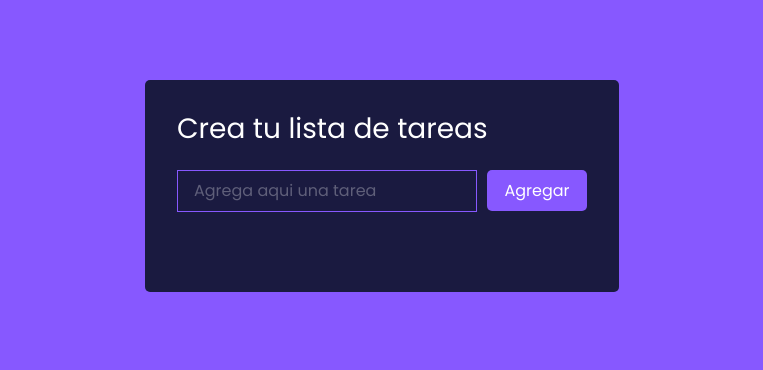
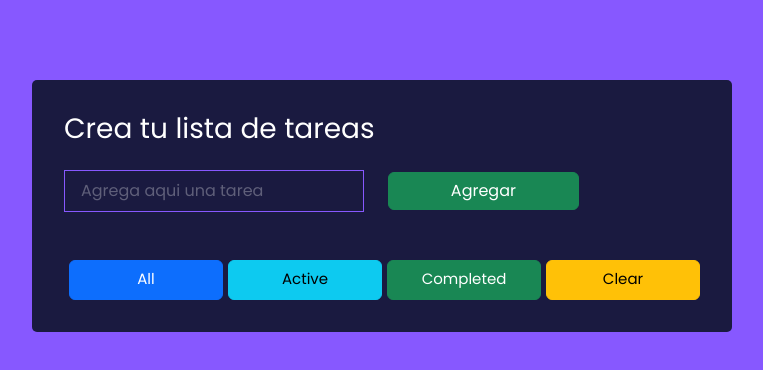
Before and after one commit to Marto85/TP-Integrador-ArgPrograma-React, a React (Vite) app in the folder TaskList/: page / in a window 1280 px wide. Shown: the top 370 px of the page, without its empty margins (258-1021 px from the left). Built offline with nearby package versions, Linux system fonts and the light colour scheme.

Commit message:
modificando estilos y agregando botones para funcionalidades futuras de filtros

```diff
--- a/TaskList/src/components/EditForm.jsx
+++ b/TaskList/src/components/EditForm.jsx
@@ -10,9 +10,9 @@ const EditForm = ({ editTask, task}) => {
     }
 
     return (
-        <form className='form-container' onSubmit={handleSubmit}>
-            <input type='text' className='form-input' value={value} placeholder={'Modificar tarea'} onChange={(e) => setValue(e.target.value)}></input>
-            <button type='submit' className='submit-btn'>Actualizar</button>
+        <form className="form-container" onSubmit={handleSubmit}>
+            <input type="text" className="form-input" value={value} placeholder={'Modificar tarea'} onChange={(e) => setValue(e.target.value)}></input>
+            <button type="button" className="btn btn-light">Agregar</button>
         </form>
     )
 }
--- a/TaskList/src/components/Form.jsx
+++ b/TaskList/src/components/Form.jsx
@@ -12,7 +12,7 @@ const Form = ({ addTask}) => {
     return (
         <form className='form-container' onSubmit={handleSubmit}>
             <input type='text' className='form-input' value={value} placeholder='Agrega aqui una tarea' onChange={(e) => setValue(e.target.value)}></input>
-            <button type='submit' className='submit-btn'>Agregar</button>
+            <button type="button" className="btn btn-success ms-4">Agregar</button>
         </form>
     )
 }
--- a/TaskList/src/components/Wrapper.jsx
+++ b/TaskList/src/components/Wrapper.jsx
@@ -48,6 +48,12 @@ const Wrapper = () => {
                     />
                 )
             ))}
+            <div className='filter-container'>
+                <button type="button" className="btn btn-primary">All</button>
+                <button type="button" className="btn btn-info">Active</button>
+                <button type="button" className="btn btn-success">Completed</button>
+                <button type="button" className="btn btn-warning">Clear</button>
+            </div>
         </div>
     );
 };
--- a/TaskList/src/styles/App.css
+++ b/TaskList/src/styles/App.css
@@ -29,11 +29,20 @@ h1 {
   margin-top: 5rem;
   padding: 2rem;
   border-radius: 5px;
+  width: 700px
 }
 
 .form-container {
   width: 100%;
   margin-bottom: 1rem;
+  display: flex;
+  align-items: center;
+}
+
+.form-container button {
+  height: fit-content;
+  margin-bottom: 16px;
+  width: 30%;
 }
 
 .form-input {
@@ -49,17 +58,6 @@ h1 {
 
 .form-input::placeholder {
   color: #ffffff4d;
-}
-
-.submit-btn {
-  background: #8758ff;
-  color: #fff;
-  border: none;
-  padding: 0.55rem;
-  cursor: pointer;
-  border-radius: 5px;
-  width: 100px;
-  margin-left: 10px;
 }
 
 .task-list {
@@ -93,3 +91,15 @@ h1 {
 .delete-icon {
   cursor: pointer;
 }
+
+.filter-container {
+  display: flex;
+  justify-content: space-between;
+}
+
+.filter-container button {
+  height: 40px;
+  font-size: 15px;
+  flex: 1;
+  margin-left: 5px;
+}
```
